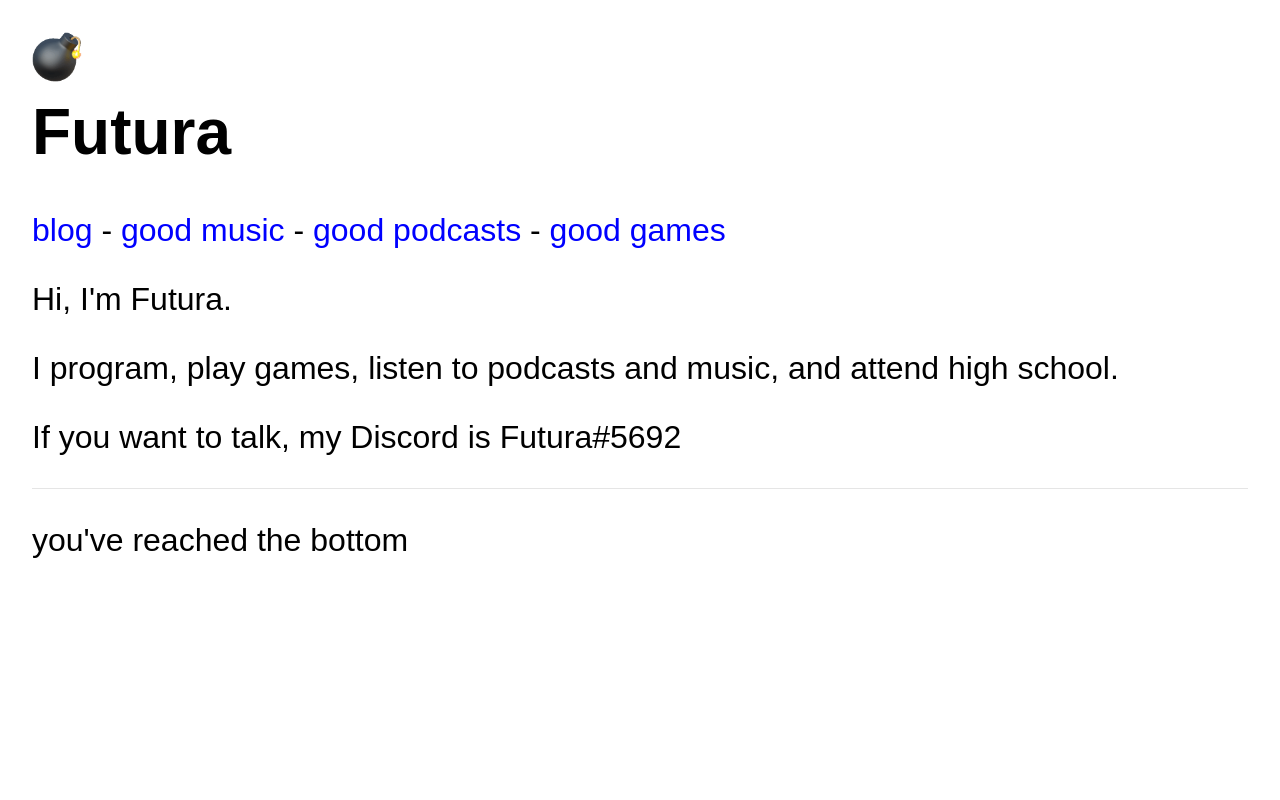
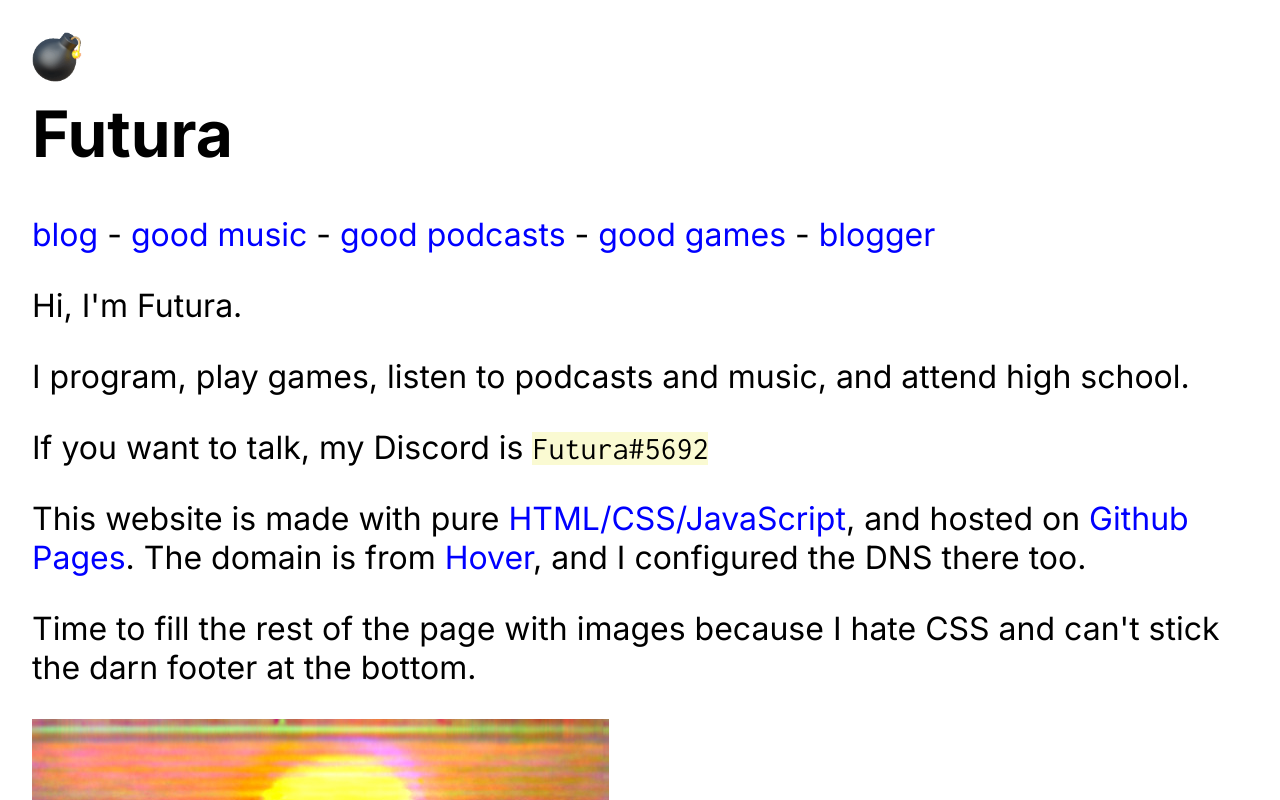
Before and after one commit to isfutura/isfu.github.io, a plain HTML site: page index.html in a window 1280 px wide. Shown: the top 800 px of the page. Drawn offline with Linux system fonts and the light colour scheme.

Commit message:
updated styling

```diff
--- a/index.html
+++ b/index.html
@@ -6,15 +6,28 @@
   <body>
     <p>
       <a href="/blog">blog</a> - <a href="/music">good music</a> -
-      <a href="/pod">good podcasts</a> -
-      <a href="/games">good games</a>
+      <a href="/pod">good podcasts</a> - <a href="/games">good games</a> -
+      <a href="/blogger">blogger</a>
     </p>
     <p>Hi, I'm Futura.</p>
     <p>
       I program, play games, listen to podcasts and music, and attend high
       school.
     </p>
-    <p>If you want to talk, my Discord is Futura#5692</p>
+    <p>If you want to talk, my Discord is <code>Futura#5692</code></p>
+    <p>
+      This website is made with pure
+      <a href="https://github.com/isfu/isfu.github.io">HTML/CSS/JavaScript</a>,
+      and hosted on <a href="https://github.io">Github Pages</a>. The domain is
+      from <a href="https://hover.com">Hover</a>, and I configured the DNS there
+      too.
+    </p>
+    <p>
+      Time to fill the rest of the page with images because I hate CSS and can't
+      stick the darn footer at the bottom.
+    </p>
+    <img src="/media/sun.jpg" />
+    <p>Look, it's my old profile picture.</p>
     <script src="scripts/inserts.js"></script>
   </body>
 </html>
--- a/styles/main.css
+++ b/styles/main.css
@@ -1,9 +1,16 @@
+@import url('https://fonts.googleapis.com/css2?family=Inter:wght@100;200;300;400;500;600;700;800;900&display=swap');
+@import url('https://fonts.googleapis.com/css2?family=Inconsolata:wght@200;300;400;500;600;700;800;900&display=swap');
+
+html {
+  height: 100%;
+}
+
 body {
   max-width: 40em;
   margin: 0 auto;
   font-size: 2em;
   padding: 1em;
-  font-family: sans-serif;
+  font-family: 'Inter', sans-serif;
 }
 
 hr {
@@ -40,3 +47,16 @@ a:visited {
 #titleHeader {
   margin-top: 5px;
 }
+
+input,
+textarea {
+  font-family: sans-serif;
+  font-size: 1em;
+  display: inline-block;
+}
+
+code {
+  background-color: lightgoldenrodyellow;
+  color: black;
+  font-family: 'Inconsolata', monospace;
+}
```
Also changed, not shown: blogger/index.html (added, +17 -0 lines), games/index.html (+1 -0 lines), media/david.gif (added), media/mc.png (added), media/sun.jpg (added), scripts/blogger.js (added).
